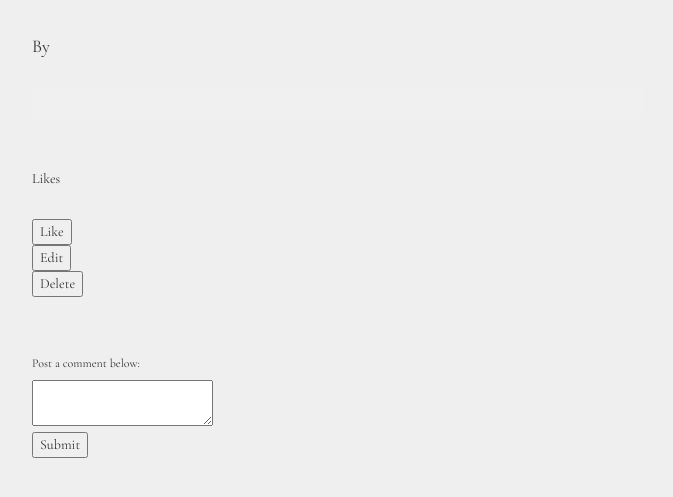
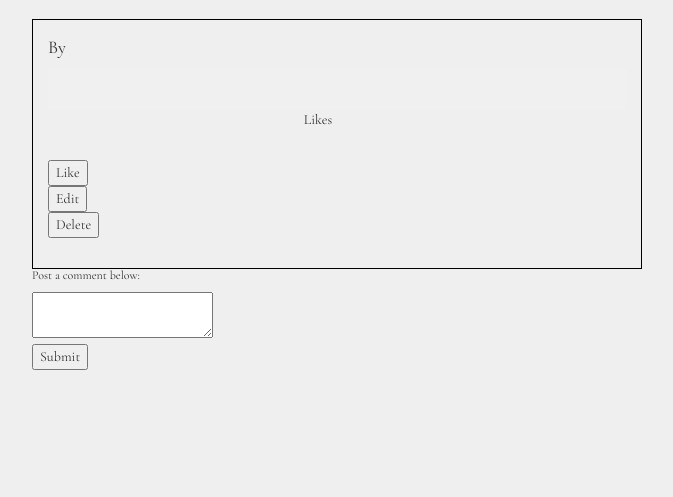
Before and after one commit to TheArtilect/sychronicity, a Python web app: template templates/permalink.html in a window 1280 px wide. Shown: the part 51-548 px from the top of the page, without its empty margins (303-976 px from the left). Run offline with Jinja, Linux system fonts and the light colour scheme; the template is opened without the code that fills it, so the values that code supplies are empty; some libraries are stand-ins or nearby versions.

Commit message:
permalink styling not finished

```diff
--- a/static/css/style.css
+++ b/static/css/style.css
@@ -117,3 +117,18 @@ input[type='submit']{
     margin-top: 1vh;
     margin-right: 0;
 }
+
+   /*  signup  */
+
+
+   /*   permalink   */
+
+.permalink-post{
+    border: 1px solid black;
+}
+.permalink-post-header{
+
+}
+.post-footer{
+
+}
--- a/templates/login.html
+++ b/templates/login.html
@@ -10,8 +10,10 @@
         <label>Username</label>
         <input type="text" name="username" value="{{username}}">
         <br>
+        <br>
         <label> Password </label>
         <input type="password" name="password" value="">
+        <br>
         <br>
         <input class='submit-button' id='login-submit' type='submit'>
         <p class="error">{{error}}</p>
--- a/templates/permalink.html
+++ b/templates/permalink.html
@@ -1,7 +1,7 @@
 {% extends "base.html" %}
 
 {% block content %}
-
+<div id="permalink">
 
     {% if edit_post %}
     <h2>Edit your blog</h2>
@@ -22,23 +22,27 @@
 
     {% else %}
 
+    <div class='permalink-post col-md-12'>
+        <div class="permalink-post-header">
+            <h3 class="post-title">{{ post.title }}</h3>
+            <h4>By {{ post.creator }}</h4>
+            <p class="timestamp">{{post.created.strftime("Created: %b %d, %Y %I:%M %p ")}}</p>
+        </div>
 
-    <h3 class="post-title">{{ post.title }}</h3>
+        <div class="post-content container-fluid text-justify">
+            <p>{{ post.rendered_content() | safe }}</p>
+        </div>
 
-    <h4>By {{ post.creator }}</h4>
-
-    <br>
-    <div class="post-content">
-        {{ post.rendered_content() | safe }}
+        <div class='container-fluid post-footer'>
+            <div class="row">
+                <div class="col-md-4">
+                    <p class="timestamp">{{post.last_modified.strftime("Modified: %b %d, %Y %I:%M %p")}}</p>
                 </div>
-    <br>
-
-    <p class="timestamp">{{post.last_modified.strftime("Last Modified: %b %d, %Y %I:%M %p")}}</p>
-
-    <p class="timestamp">{{post.created.strftime("Created: %b %d, %Y %I:%M %p ")}}</p>
-    <br>
-
+                <div class="col-md-1 col-md-offset-1">
                     <p id="post-likes">{{likes}} Likes</p>
+                </div>
+            </div>
+        </div>
 
         <br>
 
@@ -62,8 +66,8 @@
         </form>
         <br>
         <p class='error'>{{error}}</p>
+    </div>  <!-- permalink post -->
     <br>
-
     <form method='post'>
         <h6>Post a comment below:</h6>
         <textarea name="comment" value=""></textarea>
@@ -103,7 +107,7 @@
         <hr>
 
     {% endfor %}
-
+</div>
 
 
 {% endblock %}
```
Also changed, not shown: templates/sign_up.html (+5 -3 lines), 1 other file. Lines whose indentation alone changed are shown as unchanged.
